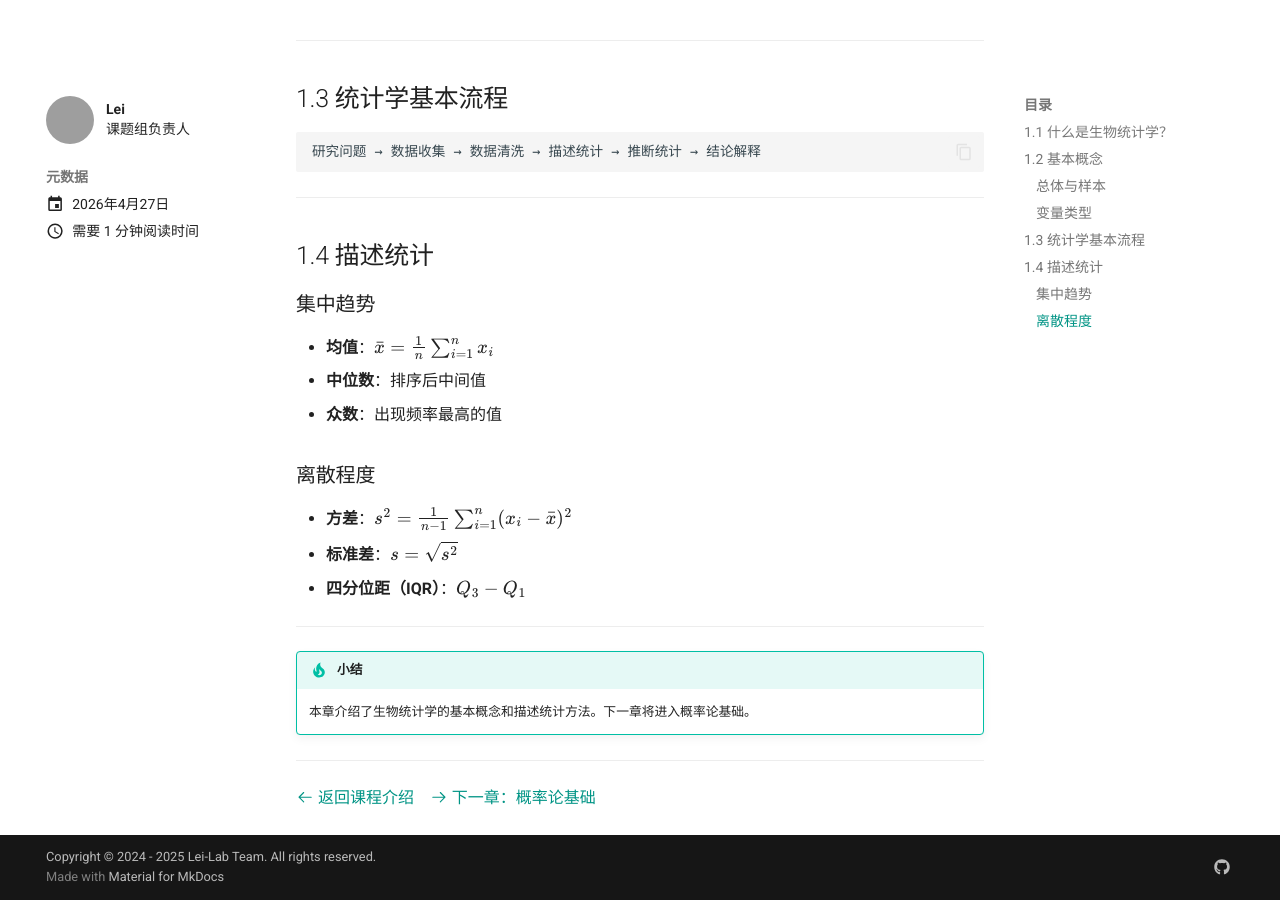
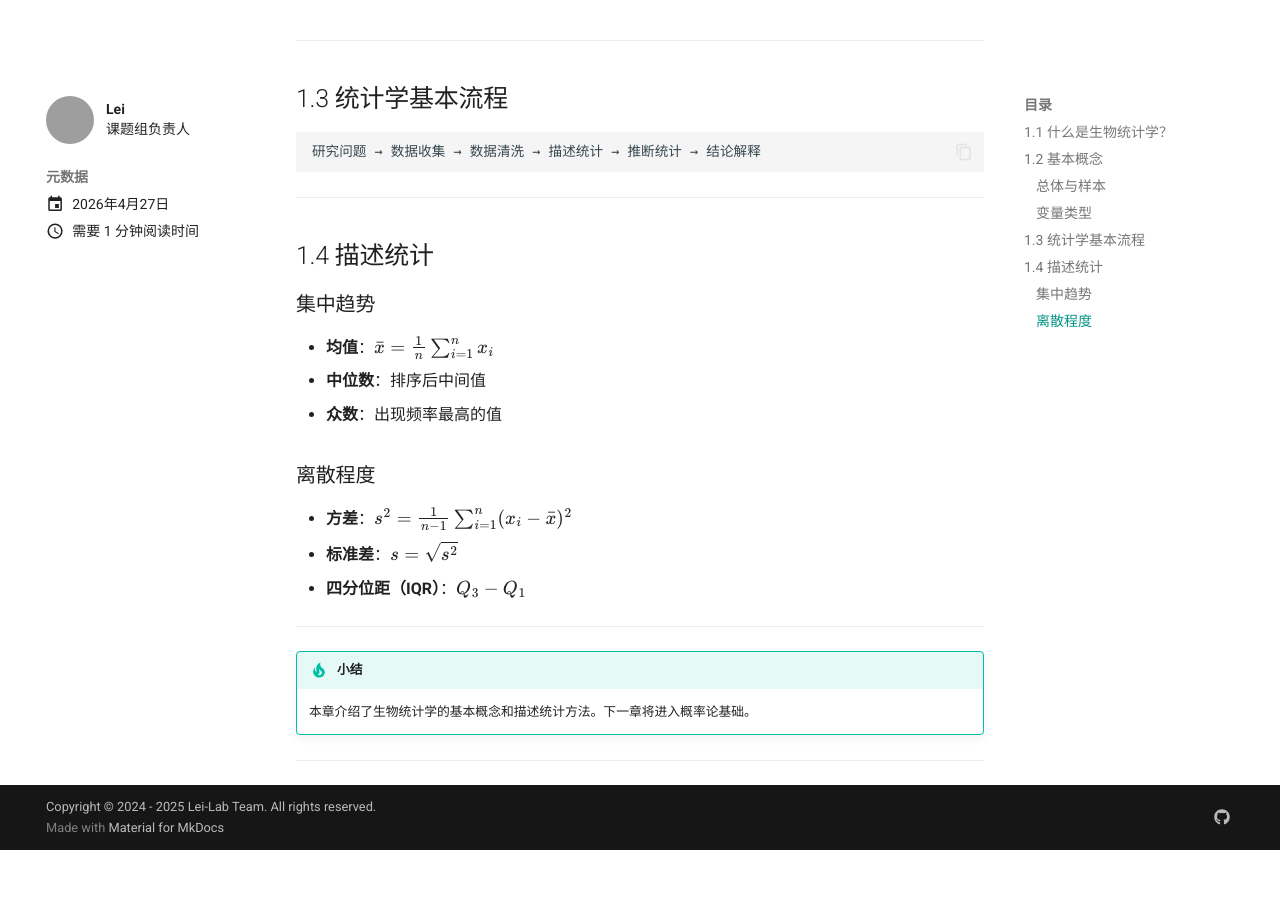
Before and after one commit to leicaohmu/lei-lab-site, an MkDocs documentation site: the page built from docs/courses/biostat/chapters/posts/01-intro.md, in a window 1280 px wide and 900 px high, scrolled down 952 px. Built offline with MkDocs 1.6.1 and Material for MkDocs 9.7.7, drawn with Linux system fonts in a browser that asks for light colours; comment, search, counter and statistics services are not loaded; after the commit the page ends 1802 px from its top, so only the background shows below that; grey boxes are pictures that could not be loaded.

```diff
--- a/docs/courses/biostat/chapters/posts/01-intro.md
+++ b/docs/courses/biostat/chapters/posts/01-intro.md
@@ -64,4 +64,4 @@
 
 ---
 
-[:octicons-arrow-left-24: 返回课程介绍](index.md) &nbsp;&nbsp; [:octicons-arrow-right-24: 下一章：概率论基础](02-probability.md)
+<!-- [:octicons-arrow-left-24: 返回课程介绍](index.md) &nbsp;&nbsp; [:octicons-arrow-right-24: 下一章：概率论基础](02-probability.md) -->
```
Also changed, not shown: docs/courses/linear-algebra/chapters/posts/01-vector.md (+1 -1 lines).
